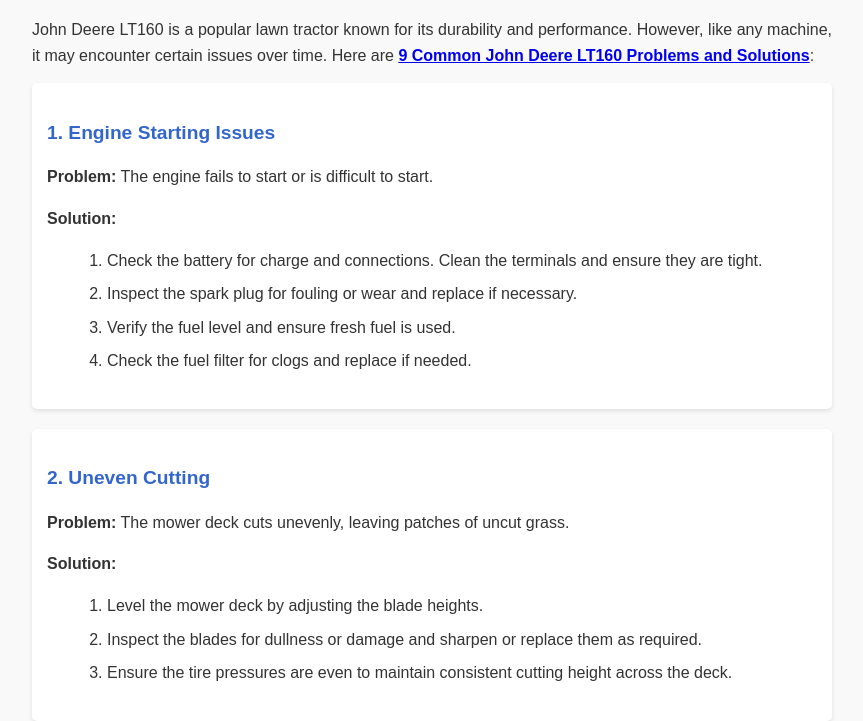
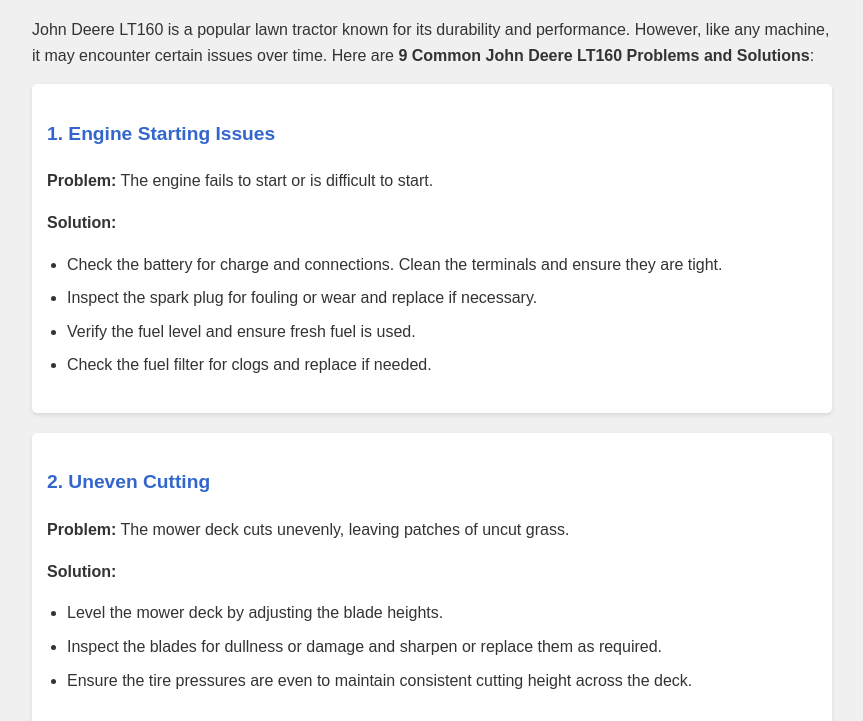
Before and after one commit to roberthinsom/tractorproblems-, a plain HTML site: page index.html in a window 1280 px wide. Shown: the part 81-802 px from the top of the page, without its empty margins (208-1071 px from the left). Drawn offline with Linux system fonts and the light colour scheme.

Commit message:
Update index.html

```diff
--- a/index.html
+++ b/index.html
@@ -11,30 +11,23 @@
             max-width: 800px;
             margin: 0 auto;
             padding: 20px;
-            background-color: #f9f9f9;
+            background-color: #f0f0f0;
             color: #333;
         }
         h2 {
             color: #3366cc;
             text-align: center;
-            margin-bottom: 20px;
         }
         h3 {
             color: #3366cc;
-            margin-bottom: 10px;
             font-size: 1.2em;
         }
         ul {
-            list-style-type: decimal;
-            margin-left: 20px;
             margin-bottom: 20px;
+            padding-left: 20px;
         }
         li {
             margin-bottom: 8px;
-        }
-        p {
-            margin-bottom: 15px;
-            text-align: justify;
         }
         .problem-section {
             background-color: #fff;
@@ -51,16 +44,12 @@
             text-align: justify;
             margin-bottom: 20px;
         }
-        .conclusion p {
-            margin-bottom: 0;
-        }
     </style>
 </head>
 <body>
     <h2>9 Common John Deere LT160 Problems and Solutions</h2>
 
-    <p>John Deere LT160 is a popular lawn tractor known for its durability and performance. However, like any machine, it may encounter certain issues over time. Here are <strong><a href="https://tractorproblems.com/john-deere-lt160-problems/
-">9 Common John Deere LT160 Problems and Solutions</a></strong>:</p>
+    <p>John Deere LT160 is a popular lawn tractor known for its durability and performance. However, like any machine, it may encounter certain issues over time. Here are <strong>9 Common John Deere LT160 Problems and Solutions</strong>:</p>
 
     <div class="problem-section">
         <h3>1. Engine Starting Issues</h3>
```
